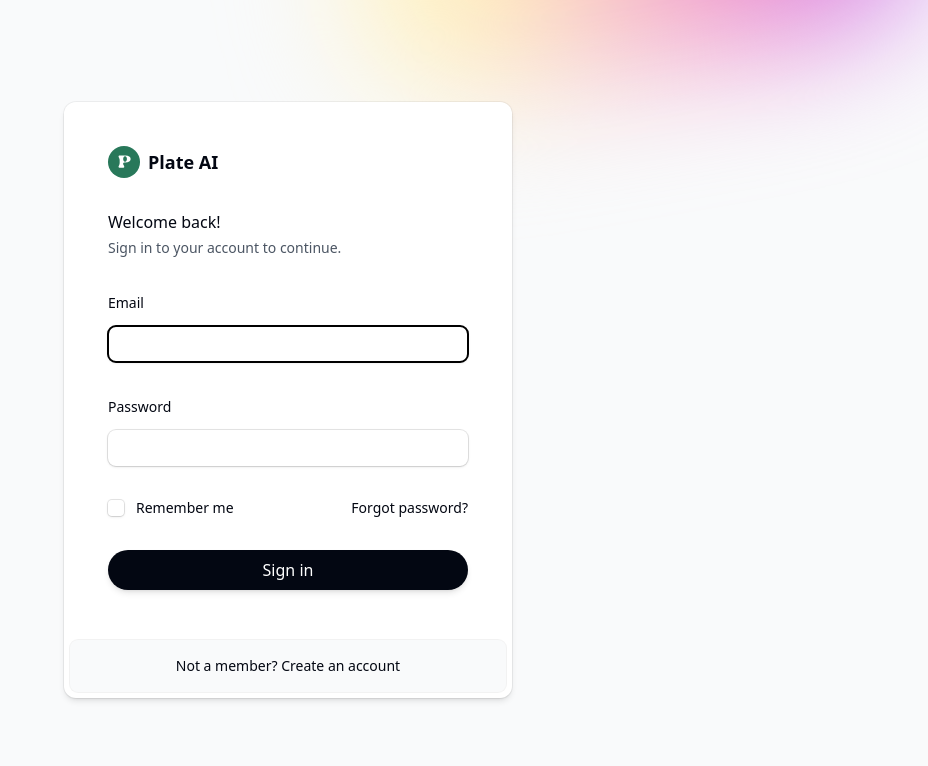
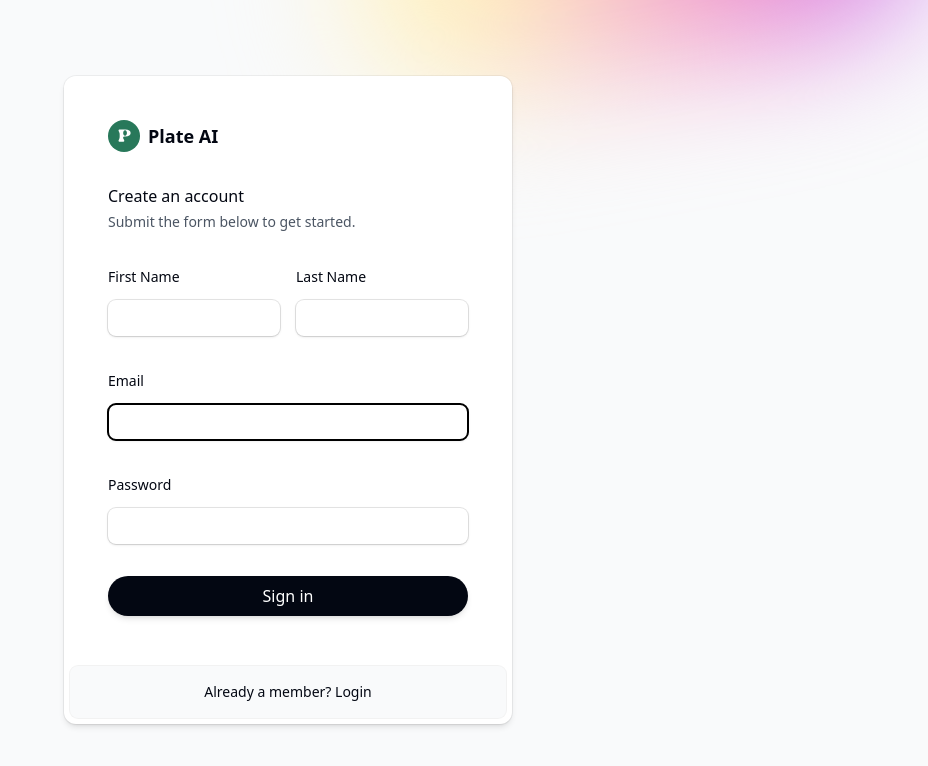
Before and after one commit to Mutesa-Cedric/plateAI, a Next.js app in the folder web/: page /register in a window 1280 px wide. Shown: the top 766 px of the page, without its empty margins (352-1280 px from the left). Built offline with nearby package versions, Linux system fonts and the light colour scheme; a web font is replaced by a local one.

Commit message:
update : register page

```diff
--- a/web/src/app/register/page.tsx
+++ b/web/src/app/register/page.tsx
@@ -2,14 +2,13 @@ import { Button } from '@/components/button'
 import { GradientBackground } from '@/components/gradient'
 import { Link } from '@/components/link'
 import Logo from '@/components/logo'
-import { Checkbox, Field, Input, Label } from '@headlessui/react'
-import { CheckIcon } from '@heroicons/react/16/solid'
+import { Field, Input, Label } from '@headlessui/react'
 import { clsx } from 'clsx'
 import type { Metadata } from 'next'
 
 export const metadata: Metadata = {
-    title: 'Login',
-    description: 'Sign in to your account to continue.',
+    title: 'Register',
+    description: 'Create an account to get started.',
 }
 
 export default function Register() {
@@ -24,10 +23,41 @@ export default function Register() {
                                 <Logo />
                             </Link>
                         </div>
-                        <h1 className="mt-8 text-base/6 font-medium">Welcome back!</h1>
+                        <h1 className="mt-8 text-base/6 font-medium">Create an account</h1>
                         <p className="mt-1 text-sm/5 text-gray-600">
-                            Sign in to your account to continue.
+                            Submit the form below to get started.
                         </p>
+                        <div className='grid grid-cols-2 gap-4'>
+                            <Field className="mt-8 space-y-3">
+                                <Label className="text-sm/5 font-medium">First Name</Label>
+                                <Input
+                                    required
+                                    autoFocus
+                                    type="text"
+                                    name="first_name"
+                                    className={clsx(
+                                        'block w-full rounded-lg border border-transparent shadow ring-1 ring-black/10',
+                                        'px-[calc(theme(spacing.2)-1px)] py-[calc(theme(spacing[1.5])-1px)] text-base/6 sm:text-sm/6',
+                                        'data-[focus]:outline data-[focus]:outline-2 data-[focus]:-outline-offset-1 data-[focus]:outline-black',
+                                    )}
+                                />
+                            </Field>
+                            <Field className="mt-8 space-y-3">
+                                <Label className="text-sm/5 font-medium">Last Name</Label>
+                                <Input
+                                    required
+                                    autoFocus
+                                    type="text"
+                                    name="last_name"
+                                    className={clsx(
+                                        'block w-full rounded-lg border border-transparent shadow ring-1 ring-black/10',
+                                        'px-[calc(theme(spacing.2)-1px)] py-[calc(theme(spacing[1.5])-1px)] text-base/6 sm:text-sm/6',
+                                        'data-[focus]:outline data-[focus]:outline-2 data-[focus]:-outline-offset-1 data-[focus]:outline-black',
+                                    )}
+                                />
+                            </Field>
+                        </div>
+
                         <Field className="mt-8 space-y-3">
                             <Label className="text-sm/5 font-medium">Email</Label>
                             <Input
@@ -55,24 +85,6 @@ export default function Register() {
                                 )}
                             />
                         </Field>
-                        <div className="mt-8 flex items-center justify-between text-sm/5">
-                            <Field className="flex items-center gap-3">
-                                <Checkbox
-                                    name="remember-me"
-                                    className={clsx(
-                                        'group block size-4 rounded border border-transparent shadow ring-1 ring-black/10 focus:outline-none',
-                                        'data-[checked]:bg-black data-[checked]:ring-black',
-                                        'data-[focus]:outline data-[focus]:outline-2 data-[focus]:outline-offset-2 data-[focus]:outline-black',
-                                    )}
-                                >
-                                    <CheckIcon className="fill-white opacity-0 group-data-[checked]:opacity-100" />
-                                </Checkbox>
-                                <Label>Remember me</Label>
-                            </Field>
-                            <Link href="#" className="font-medium hover:text-gray-600">
-                                Forgot password?
-                            </Link>
-                        </div>
                         <div className="mt-8">
                             <Button type="submit" className="w-full">
                                 Sign in
@@ -80,9 +92,9 @@ export default function Register() {
                         </div>
                     </form>
                     <div className="m-1.5 rounded-lg bg-gray-50 py-4 text-center text-sm/5 ring-1 ring-black/5">
-                        Not a member?{' '}
-                        <Link href="#" className="font-medium hover:text-gray-600">
-                            Create an account
+                        Already a member?{' '}
+                        <Link href="/login" className="font-medium hover:text-gray-600">
+                            Login
                         </Link>
                     </div>
                 </div>
```
